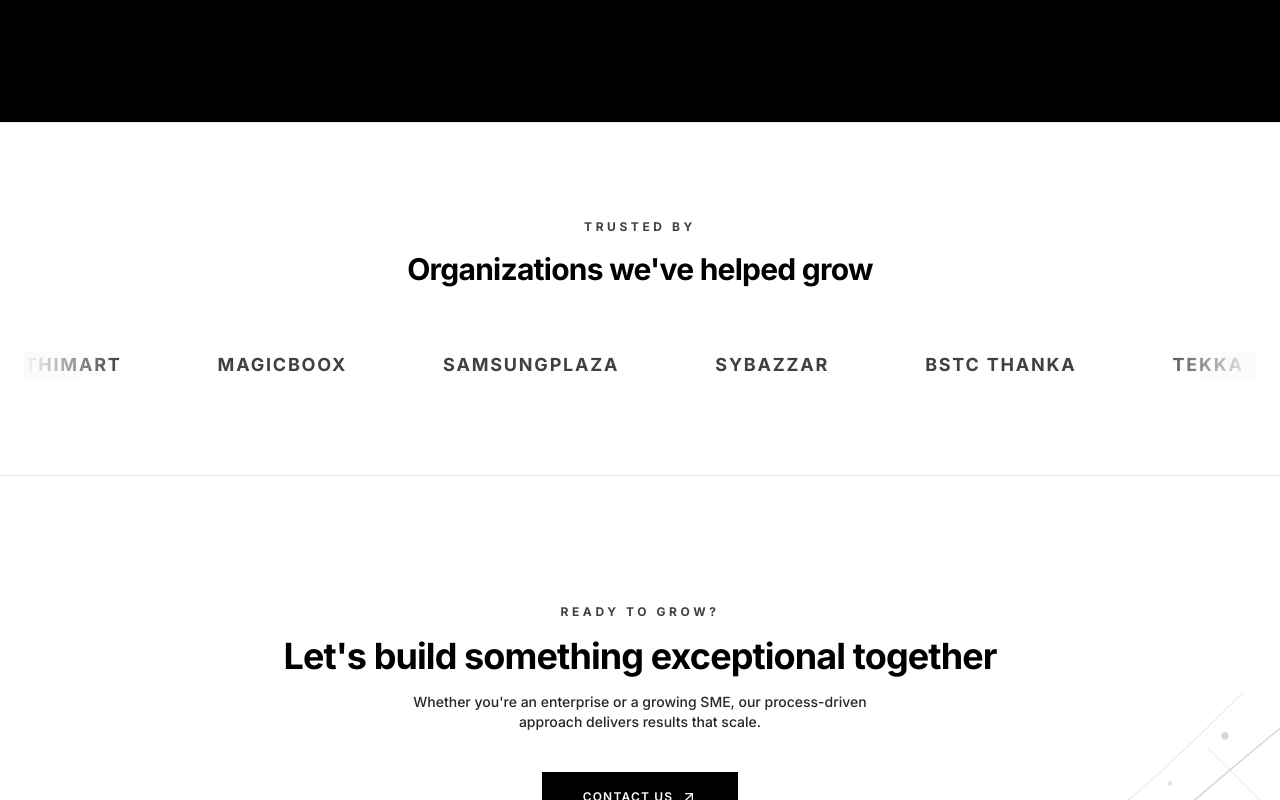
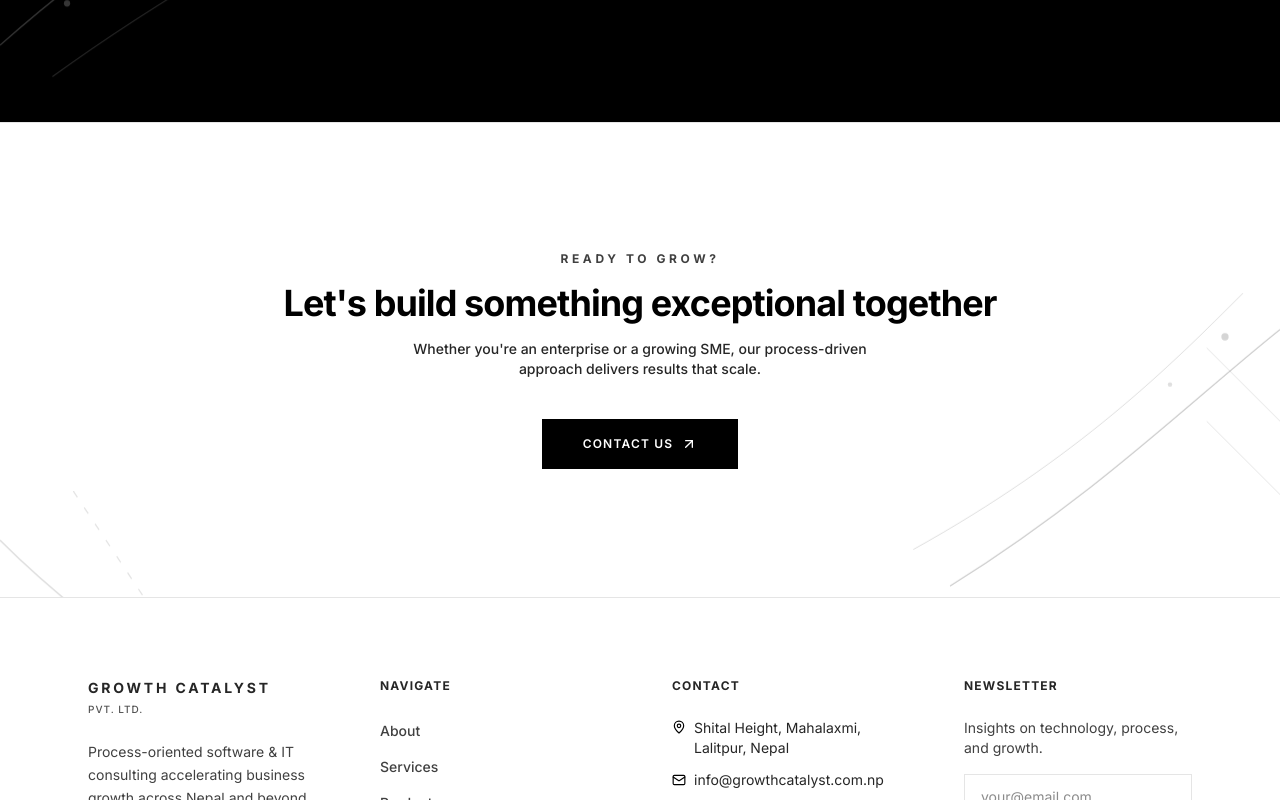
Before and after one commit to growthcatalystpvtltd/website, a Next.js app: page / in a window 1280 px wide. Shown: the part 1720-2520 px from the top of the page. Built offline with nearby package versions, Linux system fonts and the light colour scheme; no server answers; the database is empty.

Commit message:
client part removed

```diff
--- a/src/components/home/ClientSlider.tsx
+++ b/src/components/home/ClientSlider.tsx
@@ -26,7 +26,7 @@
 
   return (
     <HomeSection
-      className="border-t border-border bg-white px-6 py-24"
+      className="border-t border-border bg-white px-6 py-24 hidden"
       // lines={[
       //   { src: "/lines-clients.svg", placement: "top-left", speed: 0.32, opacity: 0.68 },
       //   { src: "/lines-clients-accent.svg", placement: "bottom-right", speed: 0.2, opacity: 0.52 },
```
